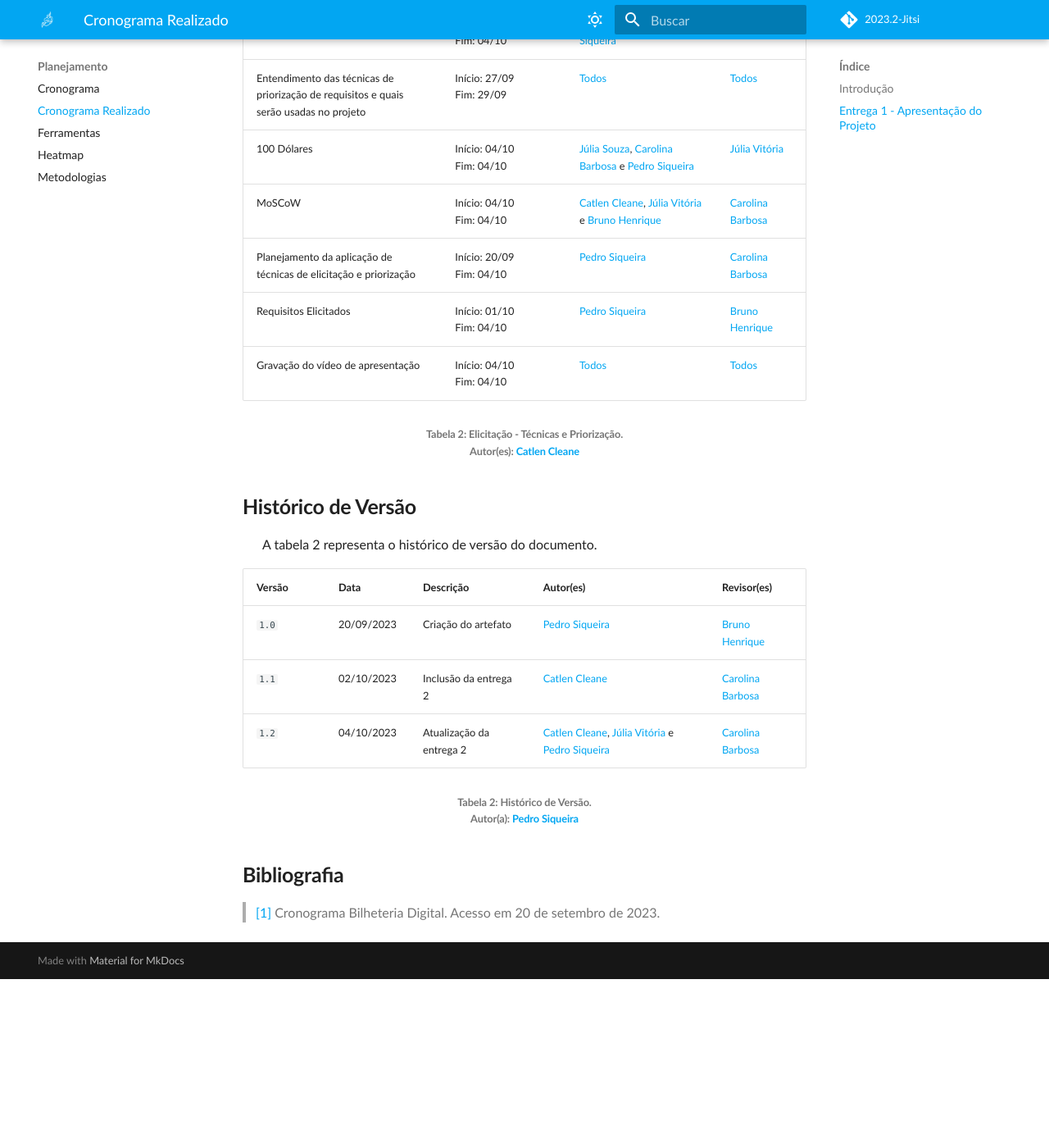
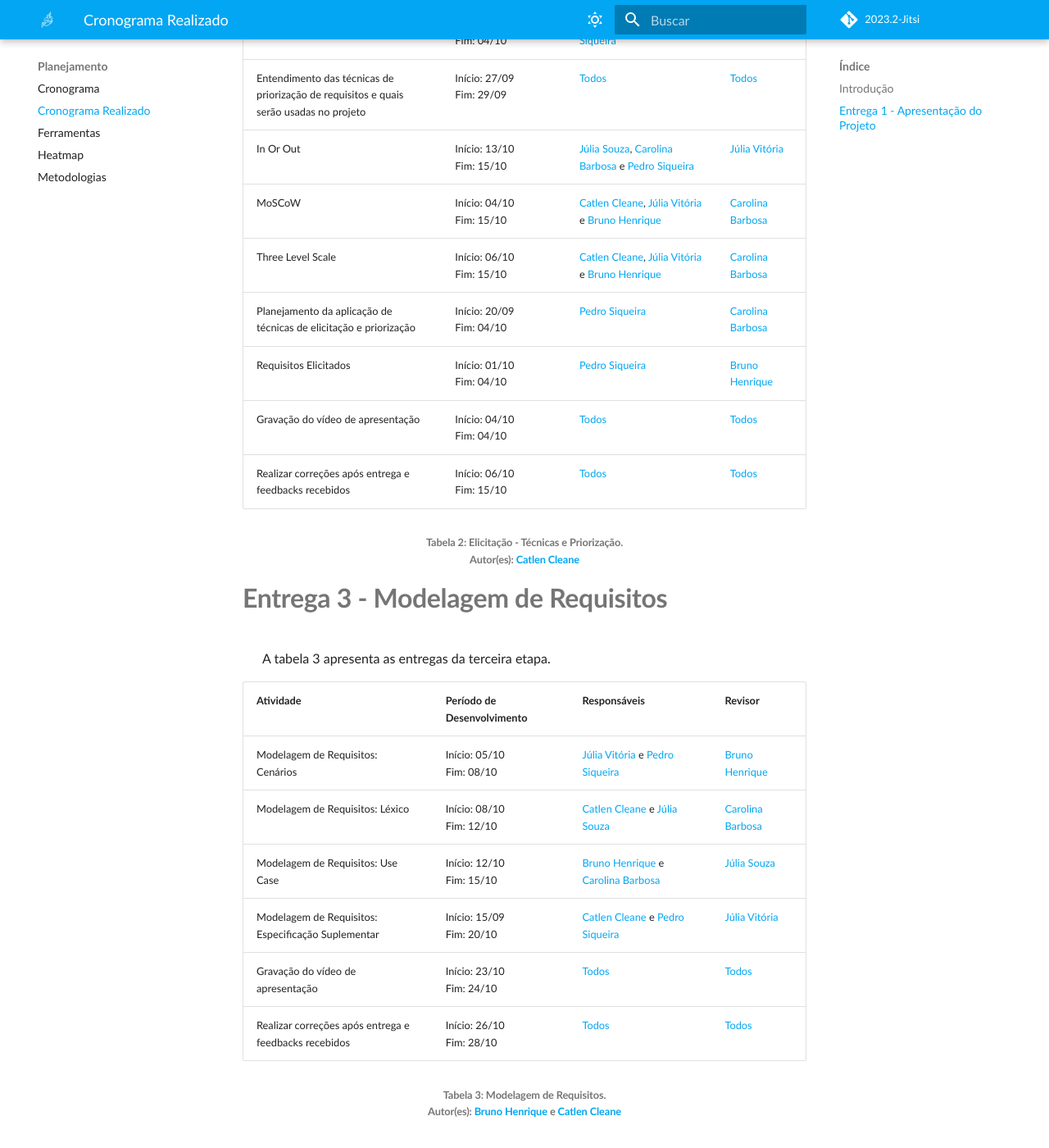
Before and after one commit to Requisitos-de-Software/2023.2-Jitsi, an MkDocs documentation site: the page built from docs/Planejamento/cronograma_realizado.md, in a window 1280 px wide and 1400 px high, scrolled down 2074 px. Shown: the whole window at 82% size. Built offline with MkDocs 1.6.1 and Material for MkDocs 9.7.7, drawn with Linux system fonts in a browser that asks for light colours; some web fonts are replaced; comment, search, counter and statistics services are not loaded; before the commit the page ends 3268 px from its top, so only the background shows below that.

Commit message:
Atualização dos cronogramas

```diff
--- a/docs/Planejamento/cronograma_realizado.md
+++ b/docs/Planejamento/cronograma_realizado.md
@@ -45,18 +45,37 @@
 | Observação | Início: 03/10 <br>Fim: 04/10 |[Carolina Barbosa](https://github.com/CarolinaBarb), [Catlen Cleane](https://github.com/catlenc) e [Júlia Souza](https://github.com/JuliaSSouza)|[Júlia Vitória](https://github.com/Juhvitoria4)|
 | Introspecção | Início: 02/10 <br>Fim: 04/10 |[Catlen Cleane](https://github.com/catlenc) e [Pedro Siqueira](https://github.com/PedroSiq)|[Júlia Souza](https://github.com/JuliaSSouza)|
 | Entendimento das técnicas de priorização de requisitos e quais serão usadas no projeto| Início: 27/09 <br>Fim: 29/09 | [Todos](https://requisitos-de-software.github.io/2023.2-Jitsi/#equipe) | [Todos](https://requisitos-de-software.github.io/2023.2-Jitsi/#equipe)|
-| 100 Dólares| Início: 04/10 <br>Fim: 04/10 |[Júlia Souza](https://github.com/JuliaSSouza), [Carolina Barbosa](https://github.com/CarolinaBarb) e [Pedro Siqueira](https://github.com/PedroSiq)|[Júlia Vitória](https://github.com/Juhvitoria4)|
-| MoSCoW| Início: 04/10 <br>Fim: 04/10 |[Catlen Cleane](https://github.com/catlenc), [Júlia Vitória](https://github.com/Juhvitoria4) e [Bruno Henrique](https://github.com/BrunoHenrique00)|[Carolina Barbosa](https://github.com/CarolinaBarb)|
+| In Or Out| Início: 13/10 <br>Fim: 15/10 |[Júlia Souza](https://github.com/JuliaSSouza), [Carolina Barbosa](https://github.com/CarolinaBarb) e [Pedro Siqueira](https://github.com/PedroSiq)|[Júlia Vitória](https://github.com/Juhvitoria4)|
+| MoSCoW| Início: 04/10 <br>Fim: 15/10 |[Catlen Cleane](https://github.com/catlenc), [Júlia Vitória](https://github.com/Juhvitoria4) e [Bruno Henrique](https://github.com/BrunoHenrique00)|[Carolina Barbosa](https://github.com/CarolinaBarb)|
+|Three Level Scale | Início: 06/10 <br>Fim: 15/10 |[Catlen Cleane](https://github.com/catlenc), [Júlia Vitória](https://github.com/Juhvitoria4) e [Bruno Henrique](https://github.com/BrunoHenrique00)|[Carolina Barbosa](https://github.com/CarolinaBarb)|
 | Planejamento da aplicação de técnicas de elicitação e priorização| Início: 20/09 <br>Fim: 04/10 |[Pedro Siqueira](https://github.com/PedroSiq)|[Carolina Barbosa](https://github.com/CarolinaBarb)|
 | Requisitos Elicitados| Início: 01/10 <br>Fim: 04/10 |[Pedro Siqueira](https://github.com/PedroSiq)|[Bruno Henrique](https://github.com/BrunoHenrique00)|
 | Gravação do vídeo de apresentação | Início: 04/10 <br>Fim: 04/10 | [Todos](https://requisitos-de-software.github.io/2023.2-Jitsi/#equipe)| [Todos](https://requisitos-de-software.github.io/2023.2-Jitsi/#equipe)|
+| Realizar correções após entrega e feedbacks recebidos | Início: 06/10 <br>Fim: 15/10 | [Todos](https://requisitos-de-software.github.io/2023.2-Jitsi/#equipe)| [Todos](https://requisitos-de-software.github.io/2023.2-Jitsi/#equipe)|
 
 <center>
 <h6> Tabela 2: Elicitação - Técnicas e Priorização.
 <br/> Autor(es): <a href="https://github.com/catlenc">Catlen Cleane</a></h6>
 </center>
 
+# **Entrega 3 - Modelagem de Requisitos**
+<p align="justify">
+&emsp;&emsp;A tabela 3 apresenta as entregas da terceira etapa.
+</p>
 
+| Atividade  | Período de Desenvolvimento | Responsáveis | Revisor |
+|----------------------------------------------------|------------------------------|-----------------------|---------------|
+| Modelagem de Requisitos: Cenários | Início: 05/10 <br>Fim: 08/10 | [Júlia Vitória](https://github.com/Juhvitoria4) e [Pedro Siqueira](https://github.com/PedroSiq) | [Bruno Henrique](https://github.com/BrunoHenrique00) |
+| Modelagem de Requisitos: Léxico | Início: 08/10 <br>Fim: 12/10 | [Catlen Cleane](https://github.com/catlenc) e [Júlia Souza](https://github.com/JuliaSSouza) | [Carolina Barbosa](https://github.com/CarolinaBarb)|
+| Modelagem de Requisitos: Use Case | Início: 12/10 <br>Fim: 15/10 | [Bruno Henrique](https://github.com/BrunoHenrique00) e [Carolina Barbosa](https://github.com/CarolinaBarb)| [Júlia Souza](https://github.com/JuliaSSouza) |
+| Modelagem de Requisitos: Especificação Suplementar | Início: 15/09 <br>Fim: 20/10 | [Catlen Cleane](https://github.com/catlenc) e [Pedro Siqueira](https://github.com/PedroSiq)| [Júlia Vitória](https://github.com/Juhvitoria4) |
+| Gravação do vídeo de apresentação | Início: 23/10 <br>Fim: 24/10 | [Todos](https://requisitos-de-software.github.io/2023.2-Jitsi/#equipe)| [Todos](https://requisitos-de-software.github.io/2023.2-Jitsi/#equipe)|
+| Realizar correções após entrega e feedbacks recebidos | Início: 26/10 <br>Fim: 28/10 | [Todos](https://requisitos-de-software.github.io/2023.2-Jitsi/#equipe)| [Todos](https://requisitos-de-software.github.io/2023.2-Jitsi/#equipe)|
+
+<center>
+<h6> Tabela 3: Modelagem de Requisitos.
+<br/> Autor(es): <a href="https://github.com/BrunoHenrique00">Bruno Henrique</a> e <a href="https://github.com/catlenc">Catlen Cleane</a></h6>
+</center>
 
 ## **Histórico de Versão**
 <p align="justify">
```
